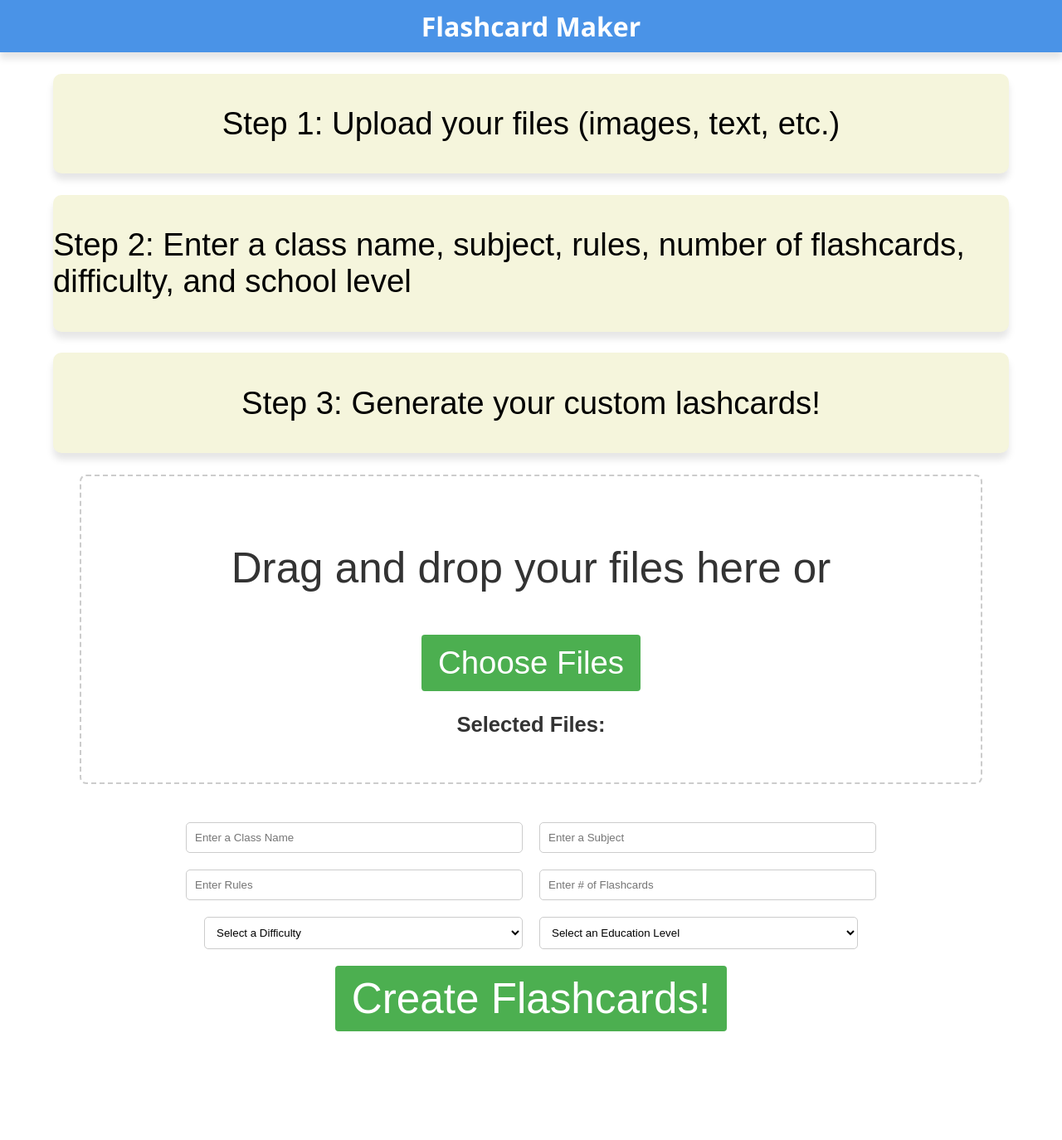
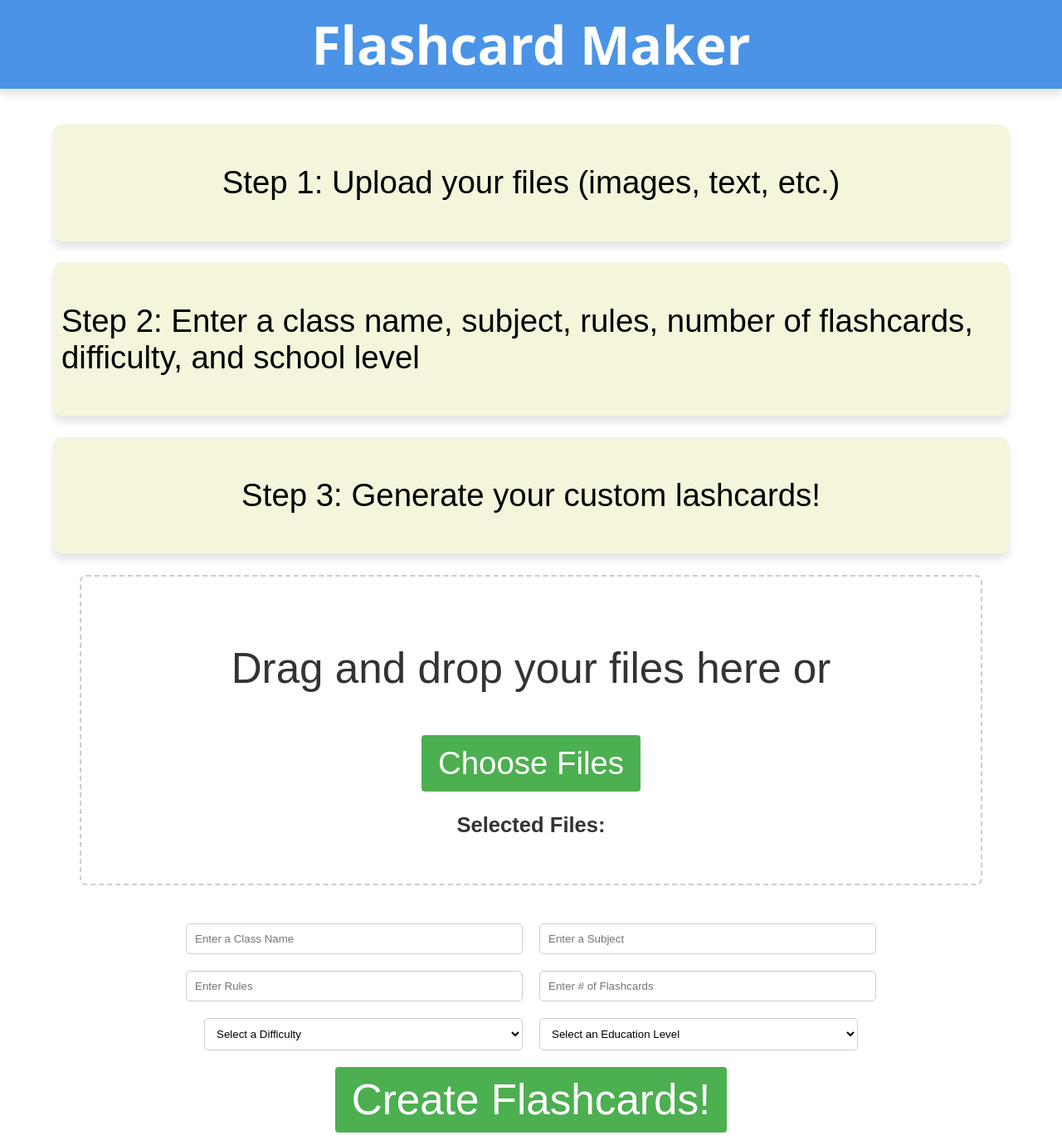
Before and after one commit to SpencerPresley/FlashcardFactory, a Python web app: template src/frontend/templates/form.html in a window 1280 px wide. Shown: the top 1374 px of the page at 83% size. Before the commit the page ends 1243 px from the top, so only its background shows below. Run offline with Jinja, Linux system fonts and the light colour scheme; the template is opened without the code that fills it, so the values that code supplies are empty.

Commit message:
just pushing

```diff
--- a/src/frontend/static/form.css
+++ b/src/frontend/static/form.css
@@ -144,6 +144,12 @@ ul {
     font-size: 3vw;
     background-color: beige;
     margin: 2% 5%;
+    padding: 10px;
     border-radius: 10px;
     box-shadow: 0px 8px 8px rgba(0, 0, 0, 0.1);
 }
+
+h1 {
+    font-size: 5vw;
+    text-align: center;
+}
--- a/src/frontend/templates/form.html
+++ b/src/frontend/templates/form.html
@@ -63,6 +63,9 @@
 
     </form>
 
+    <br><br>
+    <br><br>
+    <br><br>
 
     <script src="../static/formRules.js"></script>
   </body>
```
